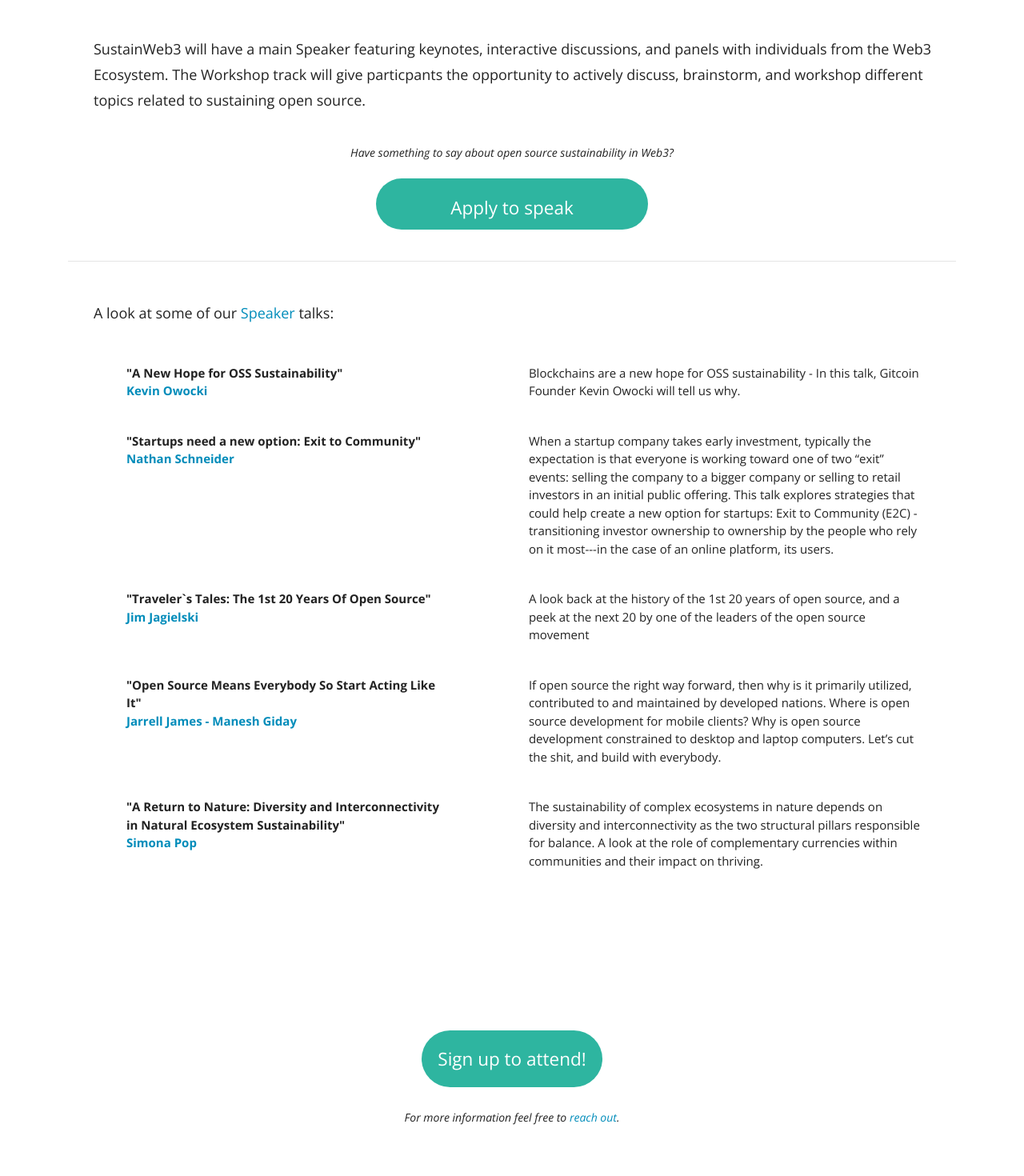
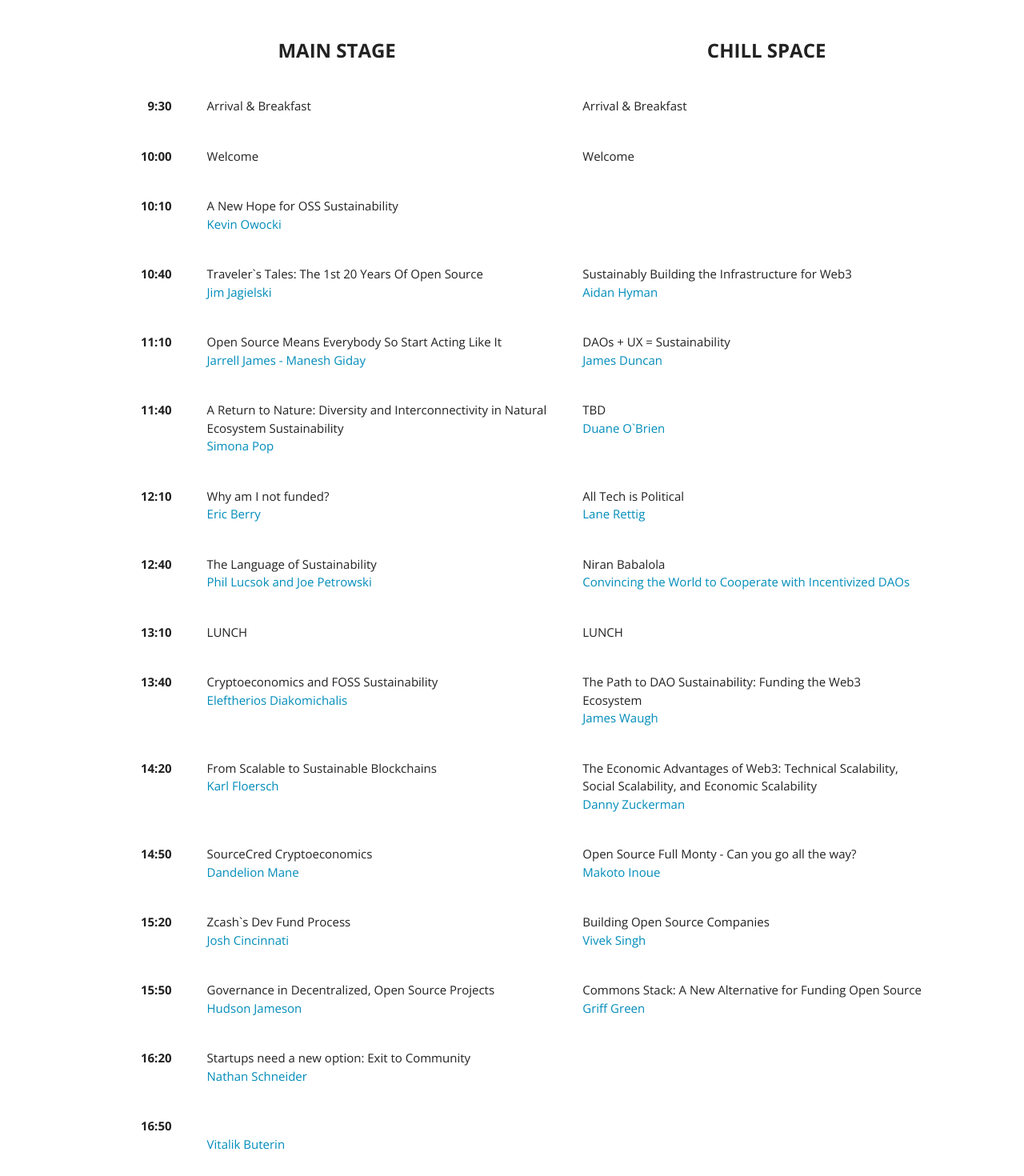
Before and after one commit to monadic-xyz/web3, a Next.js app: page /schedule in a window 1280 px wide. Shown: the part 960-2430 px from the top of the page at 80% size. Built offline with nearby package versions, Linux system fonts and the light colour scheme.

Commit message:
agenda page edits

```diff
--- a/components/Table.js
+++ b/components/Table.js
@@ -1,50 +1,151 @@
 import PropTypes from 'prop-types'
 
-const Row = ({name, author, description}) => (
+const Row = ({time, m_name, m_author, s_name, s_author, title}) => (
   <ul className="row">
-    <li>{name}<br  /><a href="/lecturers">{author}</a></li>
-    <li>{description}</li>
+    <li>{time}<br  /></li>
+    <li>{m_name}<br  /><a href="/lecturers">{m_author}</a></li>
+    <li>{s_name}<br  /><a href="/lecturers">{s_author}</a></li>
   </ul>
 )
 
+const Header = ({sub1, sub2}) => (
+    <ul className="row_header">
+      <li>{sub1}<br  /></li>
+      <li>{sub2}<br  /></li>
+    </ul>
+)
+
+const Row_sub = ({time, title}) => (
+      <ul className="row_full">
+        <li>{time}<br  /></li>
+        <li>{title}<br  /></li>
+      </ul>
+)
+
 Row.propTypes = {
+  time: PropTypes.string.isRequired,
   name: PropTypes.string.isRequired,
   author: PropTypes.string.isRequired,
-  description: PropTypes.string.isRequired,
+  title: PropTypes.string.isRequired,
 }
 
-const Table = () => (
+const Mainstage_Table = () => (
   <div className="agenda">
-    <Row
-      name='"A New Hope for OSS Sustainability"'
-      author='Kevin Owocki'
-      description='Blockchains are a new hope for OSS sustainability - In this talk, Gitcoin Founder Kevin Owocki will tell us why.'
+    <Header
+    sub1= 'MAIN STAGE'
+    sub2= 'CHILL SPACE'
     />
 
     <Row
-      name='"Startups need a new option: Exit to Community"'
-      author='Nathan Schneider'
-      description='When a startup company takes early investment, typically the expectation is that everyone is working toward one of two “exit” events: selling the company to a bigger company or selling to retail investors in an initial public offering. This talk explores strategies that could help create a new option for startups: Exit to Community (E2C) - transitioning investor ownership to ownership by the people who rely on it most---in the case of an online platform, its users.'
+    time= '9:30'
+    m_name='Arrival & Breakfast'
+    s_name='Arrival & Breakfast'
+    />
+    <Row
+    time= '10:00'
+    m_name='Welcome'
+    s_name='Welcome'
+    />
+    <Row
+      time= '10:10'
+      m_name='A New Hope for OSS Sustainability'
+      m_author='Kevin Owocki'
+    />
+    <Row
+      time= '10:40'
+      m_name='Traveler`s Tales: The 1st 20 Years Of Open Source'
+      m_author='Jim Jagielski'
+      s_name='Sustainably Building the Infrastructure for Web3'
+      s_author='Aidan Hyman'
+    />
+    <Row
+      time= '11:10'
+      m_name='Open Source Means Everybody So Start Acting Like It'
+      m_author='Jarrell James - Manesh Giday'
+      s_name='DAOs + UX = Sustainability'
+      s_author='James Duncan'
+    />
+    <Row
+      time= '11:40'
+      m_name='A Return to Nature: Diversity and Interconnectivity in Natural Ecosystem Sustainability'
+      m_author='Simona Pop'
+      s_name='TBD'
+      s_author='Duane O`Brien'
+    />
+    <Row
+      time= '12:10'
+      m_name='Why am I not funded?'
+      m_author='Eric Berry'
+      s_name='All Tech is Political'
+      s_author='Lane Rettig'
+    />
+    <Row
+      time= '12:40'
+      m_name='The Language of Sustainability'
+      m_author='Phil Lucsok and Joe Petrowski'
+      s_name='Niran Babalola'
+      s_author='Convincing the World to Cooperate with Incentivized DAOs'
     />
 
     <Row
-      name='"Traveler`s Tales: The 1st 20 Years Of Open Source"'
-      author='Jim Jagielski'
-      description='A look back at the history of the 1st 20 years of open source, and a peek at the next 20 by one of the leaders of the open source movement'
+      time= '13:10'
+      m_name='LUNCH'
+      s_name='LUNCH'
     />
 
     <Row
-      name='"Open Source Means Everybody So Start Acting Like It"'
-      author='Jarrell James - Manesh Giday'
-      description='If open source the right way forward, then why is it primarily utilized, contributed to and maintained by developed nations. Where is open source development for mobile clients? Why is open source development constrained to desktop and laptop computers. Let’s cut the shit, and build with everybody.'
+      time= '13:40'
+      m_name='Cryptoeconomics and FOSS Sustainability'
+      m_author='Eleftherios Diakomichalis'
+      s_name='The Path to DAO Sustainability: Funding the Web3 Ecosystem '
+      s_author='James Waugh'
     />
+    <Row
+      time= '14:20'
+      m_name='From Scalable to Sustainable Blockchains'
+      m_author='Karl Floersch'
+      s_name='The Economic Advantages of Web3: Technical Scalability, Social Scalability, and Economic Scalability'
+      s_author='Danny Zuckerman'
+    />
+    <Row
+      time= '14:50'
+      m_name='SourceCred Cryptoeconomics'
+      m_author='Dandelion Mane'
+      s_name='Open Source Full Monty - Can you go all the way?'
+      s_author='Makoto Inoue'
 
+    />
     <Row
-      name='"A Return to Nature: Diversity and Interconnectivity in Natural Ecosystem Sustainability"'
-      author='Simona Pop'
-      description='The sustainability of complex ecosystems in nature depends on diversity and interconnectivity as the two structural pillars responsible for balance. A look at the role of complementary currencies within communities and their impact on thriving.'
+      time= '15:20'
+      m_name='Zcash`s Dev Fund Process'
+      m_author='Josh Cincinnati'
+      s_name='Building Open Source Companies'
+      s_author='Vivek Singh'
+
     />
-  </div>
-)
+    <Row
+      time= '15:50'
+      m_name='Governance in Decentralized, Open Source Projects'
+      m_author='Hudson Jameson'
+      s_name='Commons Stack: A New Alternative for Funding Open Source'
+      s_author='Griff Green'
+    />
+    <Row
+      time= '16:20'
+      m_name='Startups need a new option: Exit to Community'
+      m_author='Nathan Schneider'
+    />
+    <Row
+      time= '16:50'
+      m_name=' '
+      m_author='Vitalik Buterin'
+    />
+    <Row
+      time= '17:20'
+      m_name='CLOSING -> HAPPY HOUR'
+      s_name='CLOSING -> HAPPY HOUR'
+    />
+</div>
+  )
 
-export default Table
+export default Mainstage_Table ;
--- a/pages/schedule.js
+++ b/pages/schedule.js
@@ -1,6 +1,7 @@
 import Link from 'next/link'
 import Page from '../layouts/page'
-import Table from '../components/Table'
+import Mainstage_Table from '../components/Table'
+import Sidestage_Table from '../components/Table'
 import Lecturer from '../components/Lecturer'
 import Sponsor from '../components/Sponsors'
 
@@ -12,25 +13,11 @@ export default function Index() {
       <div className="content">
         <br />
         <div class="row justify-content-center">
-          <h3>Agenda to be announced ✨</h3>
+          <h3>Schedule ✨</h3>
         </div>
-        <p>SustainWeb3 will have a main Speaker featuring keynotes, interactive discussions, and panels with individuals from the Web3 Ecosystem. The Workshop track will give particpants the opportunity to actively discuss, brainstorm, and workshop different topics related to sustaining open source.</p>
-        <br />
-        <div className="row justify-content-center">
-          <i style={{fontSize:"14px"}}>Have something to say about open source sustainability in Web3?</i>
-        </div>
-        <br />
-        <div class="row justify-content-center">
-          <Link href="/speakers" >
-            <a className="subscribe button" href="https://gitcoin.typeform.com/to/pkjlfI" target="_blank" rel="noopener noreferrer">
-              Apply to speak
-            </a>
-          </Link>
-        </div>
-        <br/>
-        <hr/>
-        <p>A look at some of our <a href="">Speaker</a> talks:</p>
-        <Table />
+
+            <Mainstage_Table />
+
       </div>
       </Page>
     </div>
--- a/styles/style.scss
+++ b/styles/style.scss
@@ -193,7 +193,7 @@ header {
   .title,
   .row {
     display: grid;
-    grid-template-columns: 5fr 6fr;
+    grid-template-columns: 1fr 3fr 3fr;
     grid-column-gap: 12px;
     padding: 0px 24px 24px 24px;
 
@@ -203,14 +203,18 @@ header {
       grid-template-rows: 1fr 1fr 1fr;
       padding-bottom: 24px;
     }
-
+    .column {
+      display: grid;
+      @media (max-width: 800px) {
+      }
+    }
     li {
       list-style: none;
-      padding: 0px 32px 0px 64px;
+      padding: 0px 32px 0px 0px;
 
       &:first-child {
         font-weight: bold;
-        text-align: left;
+        text-align: right;
       }
 
       &:nth-child(3n) {
@@ -228,7 +232,79 @@ header {
       }
     }
   }
-}
+
+  .row_header {
+    display: grid;
+    grid-template-columns: 5fr 3fr;
+    grid-column-gap: 12px;
+    padding: 0px 24px 24px 24px;
+
+    li {
+      list-style: none;
+      padding: 0px 32px 0px 0px;
+      font-size: 24px;
+
+      &:first-child {
+        text-align: center;
+        font-weight: bold;
+      }
+
+      &:nth-child(2n) {
+        font-weight: bold;
+        text-align: center;
+      }
+
+      @media (max-width: 800px) {
+        &:nth-child(2n) {
+          font-weight: bold;
+          text-align: left;
+        }
+
+        &:not(:first-child) {
+          font-weight: bold;
+          padding-left: 12px;
+        }
+      }
+    }
+  }
+      .row_full {
+        display: grid;
+        grid-template-columns: 1fr 3fr 3fr;
+        grid-column-gap: 12px;
+        padding: 0px 24px 24px 24px;
+
+        @media (max-width: 800px) {
+          grid-template-columns: 1fr;
+          grid-column-gap: 24px;
+          grid-template-rows: 1fr 1fr 1fr;
+          padding-bottom: 24px;
+        }
+
+        li {
+          list-style: none;
+          padding: 0px 32px 0px 0px;
+
+          &:first-child {
+            font-weight: bold;
+            text-align: right;
+          }
+
+          &:nth-child(2n) {
+            text-align: left;
+          }
+
+          @media (max-width: 800px) {
+            &:nth-child(2n) {
+              text-align: left;
+            }
+
+            &:not(:first-child) {
+              padding-left: 12px;
+            }
+          }
+        }
+      }
+  }
 
 //UPDATES
 .updates {
```
